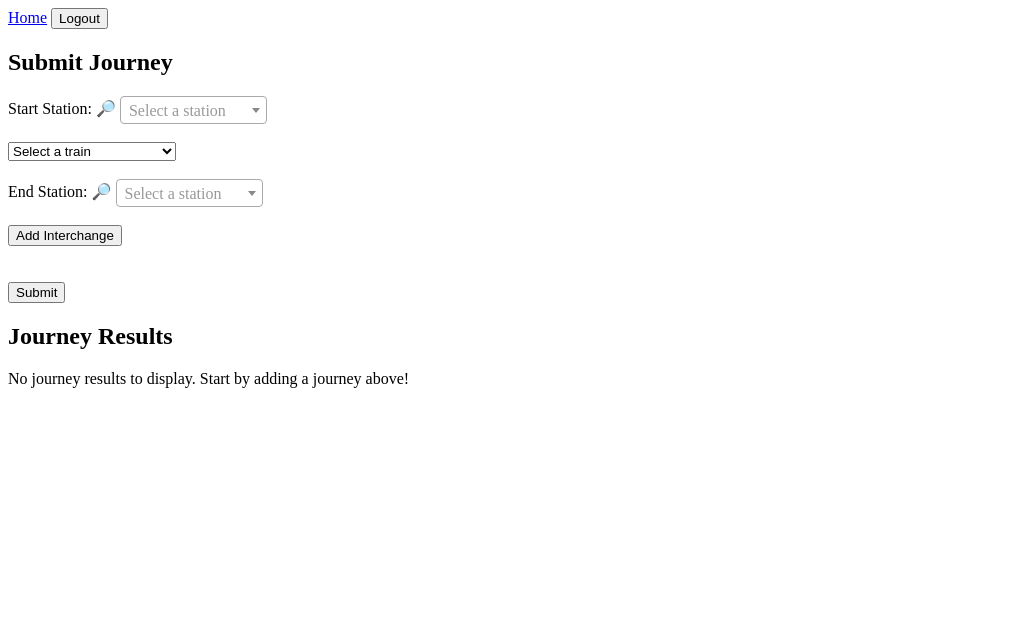
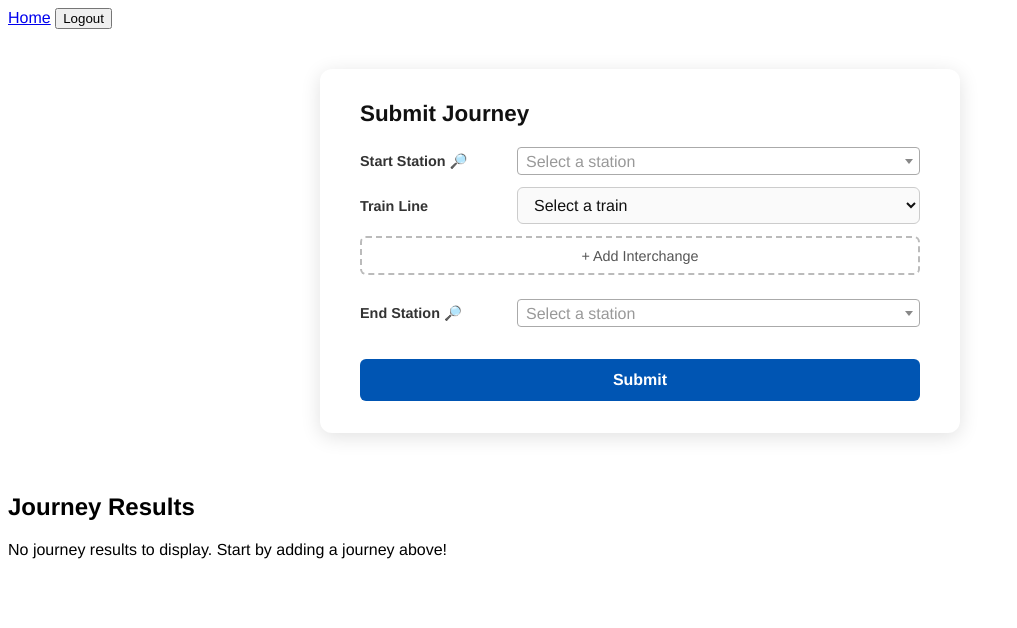
Before and after one commit to Superfinnee/AT3_SE_HSC_2026, a Flask app: page / in a window 1280 px wide. Shown: the top 628 px of the page, without its empty margins (0-1017 px from the left). Run offline with Flask 3, Linux system fonts and the light colour scheme; the visitor is signed in with stand-in values (Sample User, id 1); data comes from the database, SQL or seed files in the repository; data that the repository does not hold is empty; some libraries are stand-ins or nearby versions.

Commit message:
Enhance journey form layout and functionality with improved station input handling

```diff
--- a/static/style.css
+++ b/static/style.css
@@ -1,9 +1,4 @@
-
-/* ============================================================
-    Success and error notification banners rendered by layout.html.
-    Colour conventions follow established web standards (red=error, green=success)
-    ensuring immediate comprehension without needing to read the text (UX).
-   ============================================================ */
+/*Flash messages formatting*/
 
 .flash-messages {
     margin-bottom: 20px;
@@ -102,3 +97,191 @@
 .individualJourneyCard.is-scrollable .scroll-hint {
     display: block;
 }
+
+/* ===== Journey Input Card ===== */
+
+#tripsOnDesktop {
+    display: flex;
+}
+
+#tripsOnMobile {
+    display: none;
+}
+
+.journeyForm {
+    display: flex;
+    justify-content: center;
+    padding: 2.5rem 1rem;
+}
+
+@media (max-width: 600px) {
+    #tripsOnDesktop {
+        display: none;
+    }
+
+    #tripsOnMobile {
+        display: flex;
+    }
+}
+
+#stationsForm {
+    display: flex;
+    flex-direction: column;
+    gap: 1rem;
+    padding: 2rem 2.5rem;
+    border-radius: 12px;
+    background: #ffffff;
+    box-shadow: 0 4px 20px rgba(0, 0, 0, 0.12);
+    width: 100%;
+    max-width: 560px;
+}
+
+#stationsForm h2 {
+    margin: 0 0 0.25rem;
+    font-size: 1.4rem;
+    color: #111;
+}
+
+#stations {
+    display: flex;
+    flex-direction: column;
+    gap: 0.75rem;
+    width: 100%;
+}
+
+/* Label + input on the same row */
+.stationSet {
+    display: grid;
+    grid-template-columns: 145px 1fr;
+    align-items: center;
+    gap: 0.75rem;
+    width: 100%;
+}
+
+/* Third column for remove button */
+.stationSet.has-remove {
+    grid-template-columns: 145px 1fr auto;
+}
+
+.stationSet label {
+    font-size: 0.9rem;
+    font-weight: 600;
+    color: #333;
+    white-space: nowrap;
+}
+
+.stationSet select {
+    width: 100%;
+    padding: 0.5rem 0.75rem;
+    font-size: 1rem;
+    font-family: inherit;
+    border: 1.5px solid #ccc;
+    border-radius: 6px;
+    background-color: #fafafa;
+    color: #111;
+    cursor: pointer;
+    transition: border-color 0.2s, box-shadow 0.2s;
+}
+
+.stationSet select:focus {
+    outline: none;
+    border-color: #0055b3;
+    box-shadow: 0 0 0 3px rgba(0, 85, 179, 0.18);
+}
+
+/* Force select2 widgets to fill their grid cell */
+.stationSet .select2-container {
+    width: 100% !important;
+}
+
+/* ===== Button rows ===== */
+
+.btn-row {
+    width: 100%;
+}
+
+#add-btn {
+    width: 100%;
+    padding: 0.6rem 1rem;
+    font-size: 0.9rem;
+    font-family: inherit;
+    border: 2px dashed #bbb;
+    border-radius: 6px;
+    background: transparent;
+    color: #555;
+    cursor: pointer;
+    transition: border-color 0.2s, color 0.2s;
+}
+
+#add-btn:hover,
+#add-btn:focus-visible {
+    border-color: #0055b3;
+    color: #0055b3;
+    outline: none;
+}
+
+.remove-btn {
+    padding: 0.35rem 0.6rem;
+    font-size: 0.85rem;
+    font-family: inherit;
+    border: 1px solid #ddd;
+    border-radius: 4px;
+    background: #fff;
+    color: #c00;
+    cursor: pointer;
+    transition: background-color 0.15s, border-color 0.15s;
+}
+
+.remove-btn:hover,
+.remove-btn:focus-visible {
+    background-color: #fff0f0;
+    border-color: #c00;
+    outline: none;
+}
+
+/* Journey segment preview (shown between form and submit) */
+#journey-results {
+    font-size: 0.9rem;
+    color: #333;
+}
+
+#journey-results p {
+    margin: 0.25rem 0;
+}
+
+#journey-results select {
+    margin-top: 0.25rem;
+    padding: 0.4rem 0.6rem;
+    font-size: 0.9rem;
+    font-family: inherit;
+    border: 1.5px solid #ccc;
+    border-radius: 6px;
+    background-color: #fafafa;
+    color: #111;
+    cursor: pointer;
+}
+
+#submitJourney {
+    width: 100%;
+    padding: 0.75rem 1.5rem;
+    font-size: 1rem;
+    font-family: inherit;
+    font-weight: 600;
+    border: none;
+    border-radius: 6px;
+    background-color: #0055b3;
+    color: #fff;
+    cursor: pointer;
+    transition: background-color 0.2s;
+}
+
+#submitJourney:hover,
+#submitJourney:focus-visible {
+    background-color: #003d87;
+    outline: 2px solid #003d87;
+    outline-offset: 2px;
+}
+
+body {
+    font-family: "Johnston100", "Helvetica Neue", Helvetica, Arial, sans-serif;
+}
--- a/static/train.js
+++ b/static/train.js
@@ -20,12 +20,14 @@ function toggleConfirmPassword() {
 const addStationButton = document.getElementById("add-btn")
 addStationButton.addEventListener("click", () => {
   const container = document.getElementById("middleStops")
-  const wrapper = document.createElement("div")
-  wrapper.className = 'stop-row'
+  const stationWrapper = document.createElement("div")
+  stationWrapper.className = 'stationSet has-remove'
+  const trainWrapper = document.createElement("div")
+  trainWrapper.className = 'stationSet'
 
   const label = document.createElement("label")
-  label.textContent = "Interchange Station: \u{1F50E}"
-  wrapper.appendChild(label)
+  label.textContent = "Interchange \u{1F50E}"
+  stationWrapper.appendChild(label)
 
   const input = document.createElement("select")
   input.name = "middle"
@@ -68,22 +70,24 @@ addStationButton.addEventListener("click", () => {
 
   const removeButton = document.createElement("button")
   removeButton.type = "button"
-  removeButton.textContent = "X"
+  removeButton.className = "remove-btn"
+  removeButton.textContent = "✕"
+  removeButton.setAttribute("aria-label", "Remove interchange")
   removeButton.addEventListener("click", () => {
-    wrapper.remove()
-    // CHANGED: Recalculate after a stop is removed, since the journey has changed
+    stationWrapper.remove()
+    trainWrapper.remove()
     updateJourney()
   })
 
-  wrapper.appendChild(input)
-  wrapper.appendChild(removeButton)
-  wrapper.appendChild(document.createElement("br"))
-  wrapper.appendChild(document.createElement("br"))
-  wrapper.appendChild(select)
-  wrapper.appendChild(document.createElement("br"))
-  wrapper.appendChild(document.createElement("br"))
-  container.appendChild(wrapper)
+  const trainLabel = document.createElement("label")
+  trainLabel.textContent = "Train Line"
 
+  stationWrapper.appendChild(input)
+  stationWrapper.appendChild(removeButton)
+  trainWrapper.appendChild(trainLabel)
+  trainWrapper.appendChild(select)
+  container.appendChild(stationWrapper)
+  container.appendChild(trainWrapper)
 
   $(input).select2({ placeholder: 'Select a station', allowClear: false })
 
--- a/templates/index.html
+++ b/templates/index.html
@@ -5,28 +5,37 @@
 <link href="https://cdn.jsdelivr.net/npm/select2@4.1.0-rc.0/dist/css/select2.min.css" rel="stylesheet" />
 <!------------------ Journey Details Form -------------------------->
 <div class="journeyForm" id="journeyForm">
-    <form method="POST" action="{{ url_for('submitJourney') }}">
+    <form method="POST" action="{{ url_for('submitJourney') }}" id="stationsForm">
         <h2>Submit Journey</h2>
         <div id='stations'>
-
-            <label for="startLocation">Start Station: &#x1F50E;</label>
+            <div class="stationSet">
+                <label for="startLocation">Start Station &#x1F50E;</label>
                 <select id="startLocation" name="startLocation" required>
                     <option value="" selected disabled></option>
                     {% for station in stations %}
                         <option value="{{ station }}">{{ station }}</option>
                     {% endfor %}
-            </select><br><br>
+                </select>
+            </div>
 
+            <div class="stationSet">
+                <label for="startSetDropdown">Train Line</label>
                 <select id="startSetDropdown" name="startSetDropdown" required>
-                <option value="Select A Train" selected disabled>Select a train</option>
+                    <option value="" selected disabled>Select a train</option>
                     {% for train in trains %}
                         <option value="{{ train }}">{{ train }}</option>
                     {% endfor %}
-            </select><br><br>
+                </select>
+            </div>
+
+            <div class="btn-row">
+                <button type="button" id="add-btn">+ Add Interchange</button>
+            </div>
 
             <div id="middleStops"></div>
 
-            <label for="endLocation">End Station: &#x1F50E;</label>
+            <div class="stationSet">
+                <label for="endLocation">End Station &#x1F50E;</label>
                 <select id="endLocation" name="endLocation" required>
                     <option value="" selected disabled></option>
                     {% for station in stations %}
@@ -34,14 +43,11 @@
                             <option value="{{ station }}">{{ station }}</option>
                         {% endif %}
                     {% endfor %}
-            </select><br><br>
-
+                </select>
+            </div>
         </div>
 
-        <button type="button" id="add-btn">Add Interchange</button><br><br>
-
-
-        <div id="journey-results"></div><br>
+        <div id="journey-results"></div>
 
         <button type="submit" id="submitJourney">Submit</button>
 
```
Lines whose indentation alone changed are shown as unchanged.
